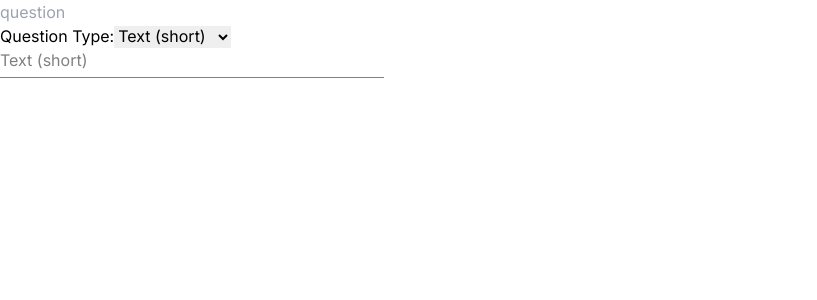
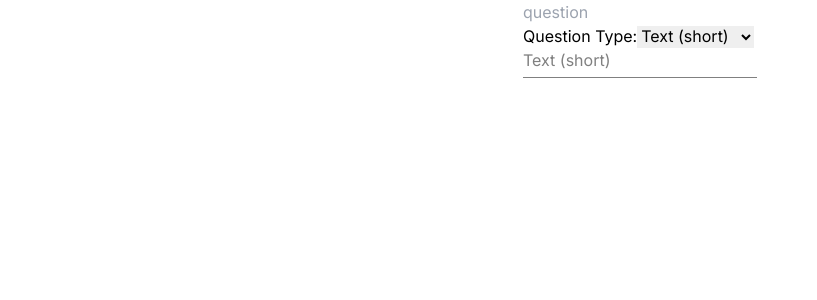
Before and after one commit to jp-ryuji/open-form, a Next.js app: page / in a window 1280 px wide. Shown: the top 300 px of the page, without its empty margins (0-817 px from the left). Built offline with nearby package versions, Linux system fonts and the light colour scheme.

Commit message:
center component

```diff
--- a/app/components/question/QuestionForm.module.css
+++ b/app/components/question/QuestionForm.module.css
@@ -9,7 +9,7 @@
   position: absolute;
   left: 0;
   bottom: -6px;
-  width: 30%;
+  width: 100%;
   height: 1px;
   background-color: gray;
 }
--- /dev/null
+++ b/app/components/questions/QuestionForms.tsx
@@ -0,0 +1,7 @@
+'use client'
+
+import QuestionForm from '../question/QuestionForm'
+
+export default function QuestionForms() {
+  return <QuestionForm />
+}
--- a/app/page.tsx
+++ b/app/page.tsx
@@ -1,9 +1,11 @@
-import QuestionForm from './components/question/QuestionForm'
+import QuestionForms from './components/questions/QuestionForms'
 
 export default function Home() {
   return (
-    <main>
-      <QuestionForm />
-    </main>
+    <div className="flex justify-center">
+      <main>
+        <QuestionForms />
+      </main>
+    </div>
   )
 }
```
